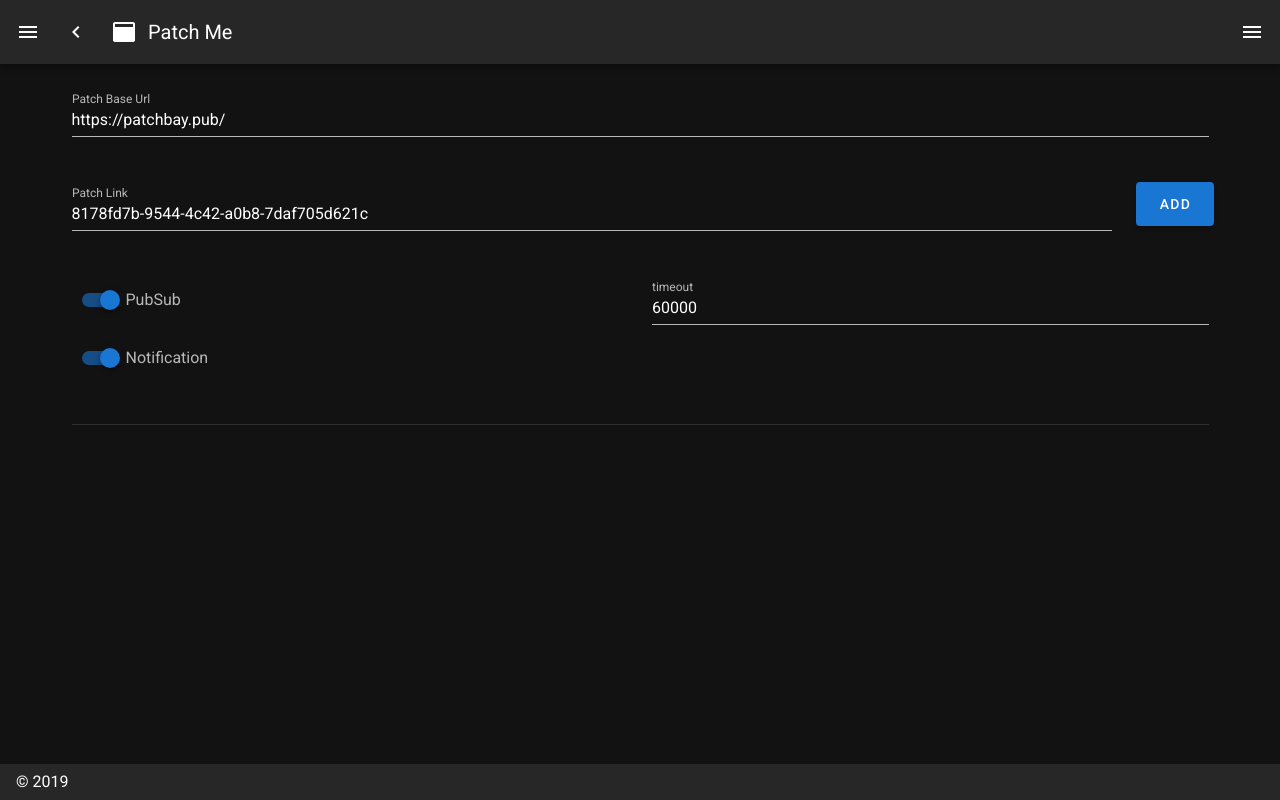
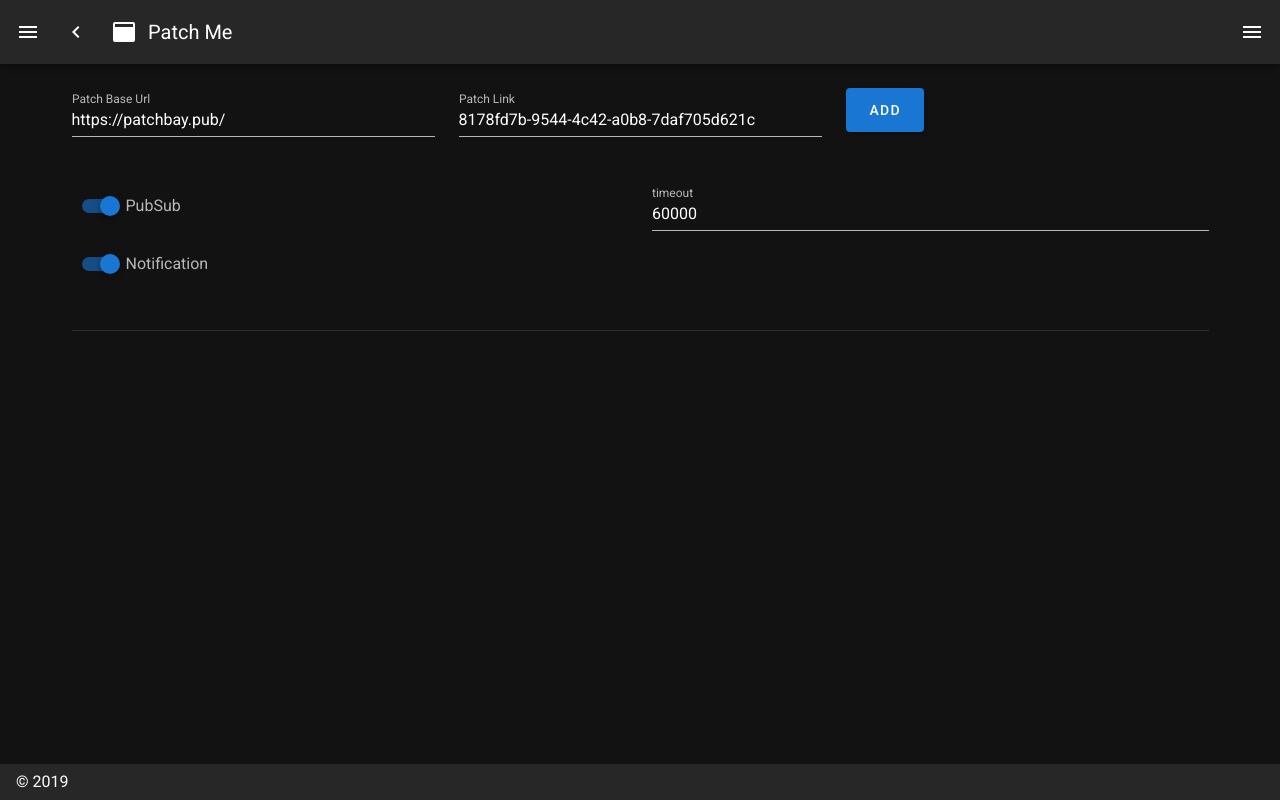
Before and after one commit to VictorioBerra/patch-me, a Nuxt app: page / in a window 1280 px wide. Built offline with nearby package versions, Linux system fonts and the light colour scheme; what vue-moment, vue-native-notification would draw is missing.

Commit message:
fix(index): Form layout.

```diff
--- a/pages/index.vue
+++ b/pages/index.vue
@@ -1,21 +1,28 @@
 <template>
   <v-container>
     <v-row>
-      <v-col cols="12">
+        <v-col
+          cols="12"
+          md="4"
+        >
         <v-text-field
           v-model="PatchBaseUrl"
           label="Patch Base Url"
         ></v-text-field>
       </v-col>
-    </v-row>
-    <v-row>
-      <v-col cols="11">
+        <v-col
+          cols="12"
+          md="4"
+        >
         <v-text-field
           v-model="PatchLink"
           label="Patch Link"
         ></v-text-field>
       </v-col>
-      <v-col cols="1">
+        <v-col
+          cols="12"
+          md="4"
+        >
         <v-btn
           dark
           large
@@ -28,11 +35,17 @@
       </v-col>
     </v-row>
     <v-row>
-      <v-col>
+        <v-col
+          cols="12"
+          md="6"
+        >
           <v-switch v-model="pubSub" class="ma-2" label="PubSub"></v-switch>
           <v-switch v-model="notification" class="ma-2" label="Notification"></v-switch>
       </v-col>
-      <v-col>
+        <v-col
+          cols="12"
+          md="6"
+        >
         <v-text-field
           v-model="timeout"
           label="timeout"
```
